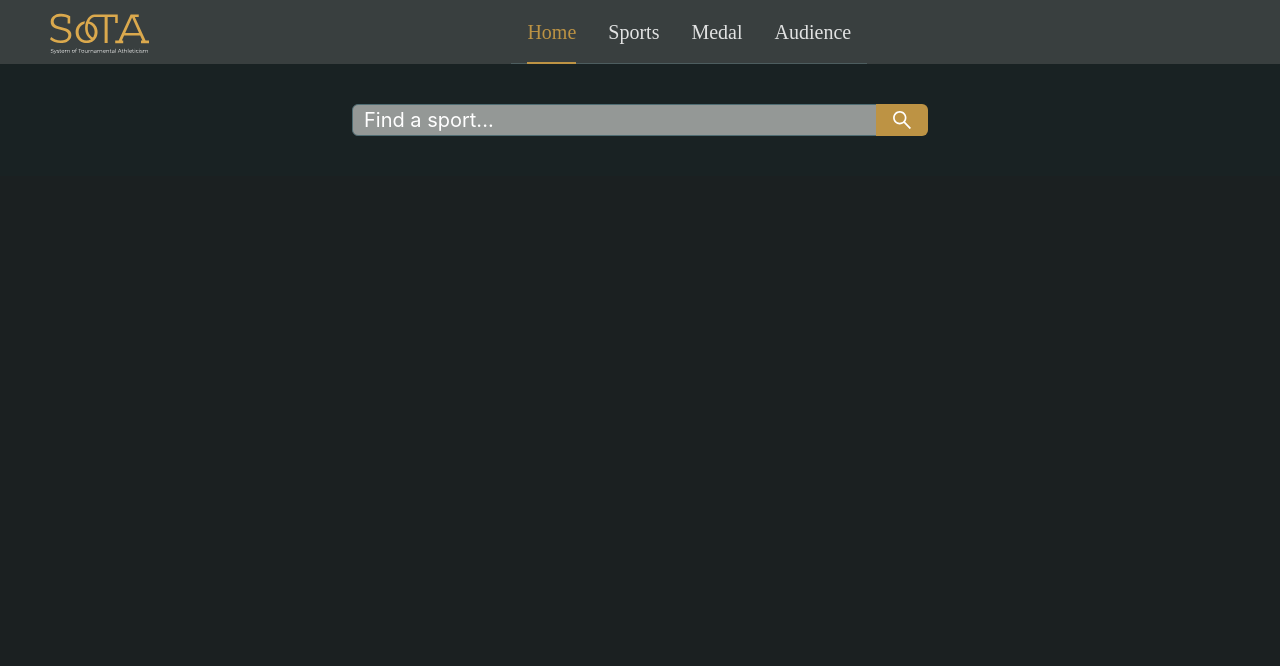
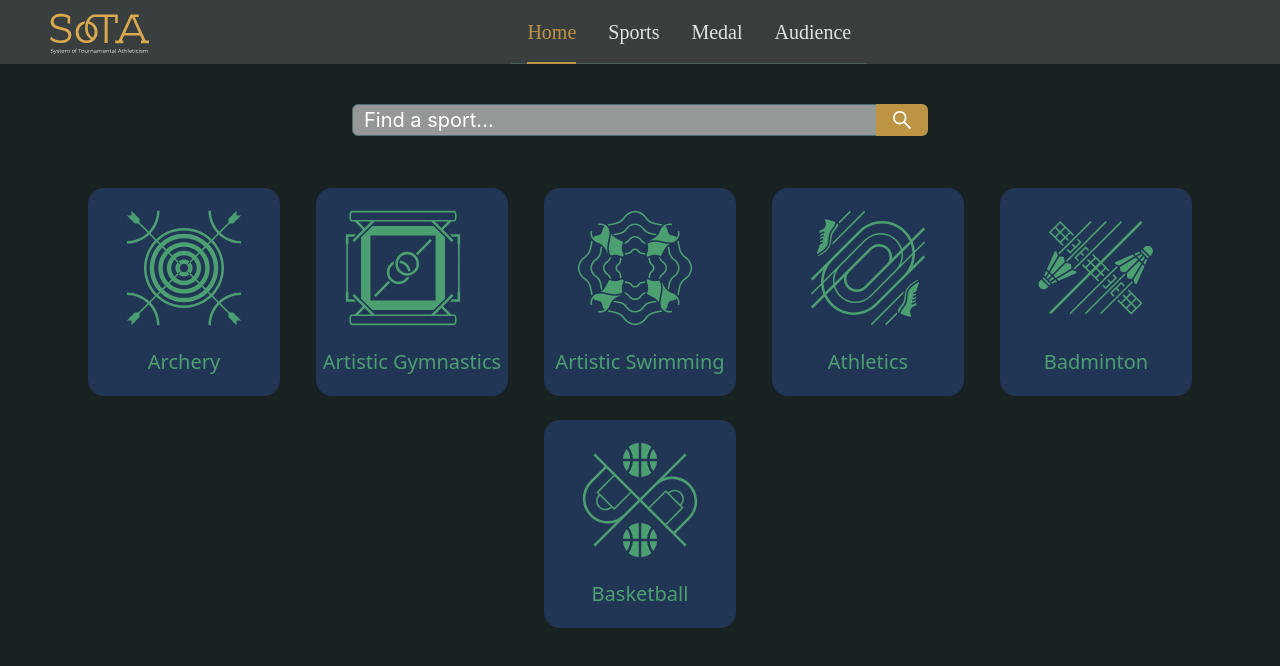
Before and after one commit to SPaM-Skill-Issue/sota-frontend, a React (Vite) app: page /sports in a window 1280 px wide. Shown: the top 666 px of the page. Built offline with nearby package versions, Linux system fonts and the light colour scheme.

Commit message:
feat: add sport card to sport page

```diff
--- a/src/components/sportCard.tsx
+++ b/src/components/sportCard.tsx
@@ -10,7 +10,7 @@ const SportCard: React.FC<SportCardProps> = ({ sportName, sportIcon, color }) =>
             <div style={{ fill: color, width: 160 }} className="flex justify-center">
                 {sportIcon}
             </div>
-            <div style={{ color: color }} className="flex justify-center font-body text-xl">
+            <div style={{ color: color }} className="flex justify-center font-body text-xl mb-5">
                 {sportName}
             </div>
         </div>
--- a/src/pages/sports.tsx
+++ b/src/pages/sports.tsx
@@ -1,5 +1,34 @@
 import React from 'react';
 import SearchBar from '../components/searchBar';
+import SportCard from '../components/sportCard';
+import SportsIcons from '../components/sportsIcons';
+
+const sportsData = [
+    {
+        sportName: "Archery",
+        sportIcon: <SportsIcons sportId={1} />
+    },
+    {
+        sportName: "Artistic Gymnastics",
+        sportIcon: <SportsIcons sportId={2} />
+    },
+    {
+        sportName: "Artistic Swimming",
+        sportIcon: <SportsIcons sportId={3} />
+    },
+    {
+        sportName: "Athletics",
+        sportIcon: <SportsIcons sportId={4} />
+    },
+    {
+        sportName: "Badminton",
+        sportIcon: <SportsIcons sportId={5} />
+    },
+    {
+        sportName: "Basketball",
+        sportIcon: <SportsIcons sportId={6} />
+    }
+];
 
 const Sports: React.FC = () => {
     const handleSearch = (value: string) => {
@@ -12,6 +41,17 @@ const Sports: React.FC = () => {
             <div className='flex justify-center'>
                 <SearchBar onSearch={handleSearch} placeHolder='Find a sport...' />
             </div>
+            <div className='mt-10'>
+                {sportsData.length > 0 && (
+                    <div className='flex flex-wrap justify-evenly'>
+                        {sportsData.map((sport, index) => (
+                            <div className='flex justify-center bg-belft-blue w-1/6 rounded-2xl m-3'>
+                                <a><SportCard key={index} sportName={sport.sportName} sportIcon={sport.sportIcon} color='#4C9F70' /></a>
+                            </div>
+                        ))}
+                    </div>
+                )}
+            </div>
         </div>
     );
 };
```
